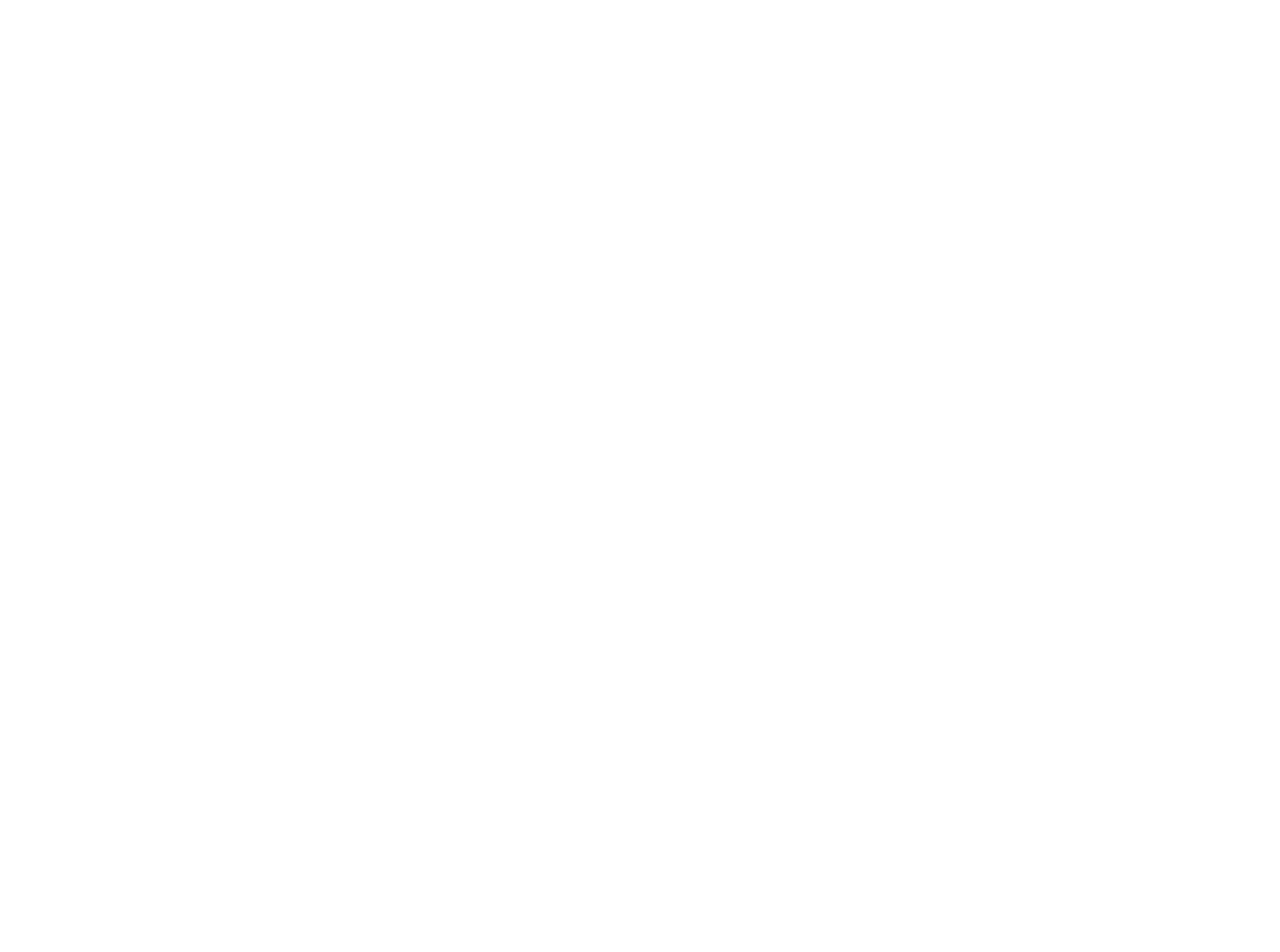
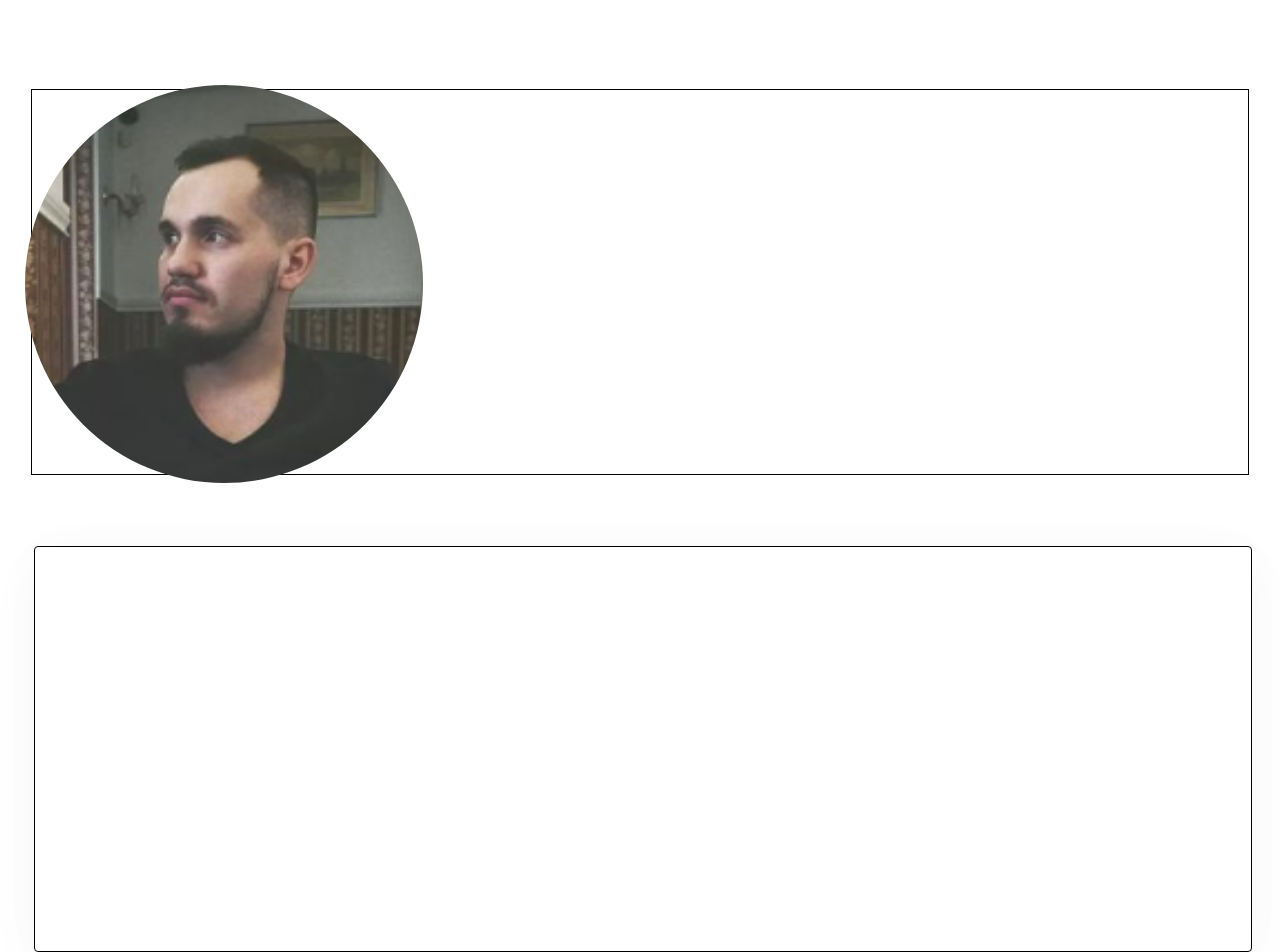
Before and after one commit to KonradBauer/personal-homepage, a React (Create React App) app: page / in a window 1280 px wide. Shown: the part 30-982 px from the top of the page. Before the commit the page ends 800 px from the top, so only its background shows below. Built offline with nearby package versions, Linux system fonts and the light colour scheme.

Commit message:
import containers

```diff
--- a/src/App.js
+++ b/src/App.js
@@ -1,5 +1,17 @@
+import { Header } from "./Header/styled";
+import { SkillsContainer } from "./SkillsContainer/styled";
+import image from "./images/konrad.png";
+import { Photo } from "./Header/styled";
+
 function App() {
-  return;
+  return (
+    <>
+      <Header>
+        <Photo src={image} alt="Konrad Bauer" />
+      </Header>
+      <SkillsContainer />
+    </>
+  );
 }
 
 export default App;
```
